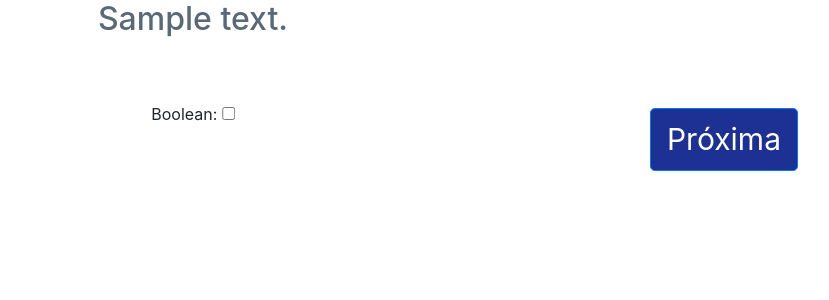
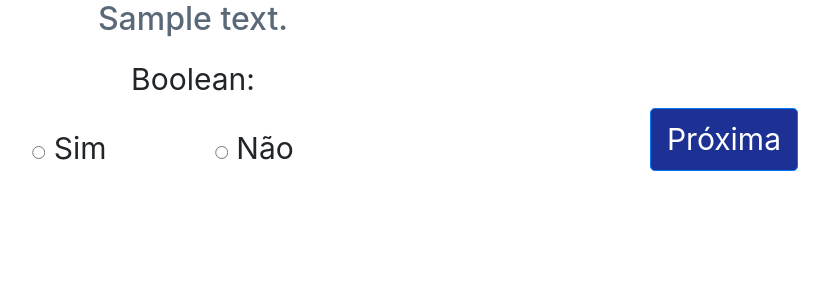
Before and after one commit to pi2-fga/201901-TriagemHospitalar-HospitalTriage, a Django app: template triage/templates/triage/boolean_question.html in a window 1280 px wide. Shown: the part 89-389 px from the top of the page, without its empty margins (447-1276 px from the left). Run offline with Django 3.2, Linux system fonts and the light colour scheme; tables that the repository leaves empty hold one stand-in row (values such as "Sample post"); the template is opened without the code that fills it: values that come from a table or form of the project are taken from there, most other values are stand-ins (such as "Sample title", 1, 10 or a date in 2020); some libraries are stand-ins or nearby versions.

Commit message:
Change check button to a radio select in boolean choice

```diff
--- a/triage/forms.py
+++ b/triage/forms.py
@@ -1,4 +1,5 @@
 from django import forms
+from django.utils.translation import ugettext_lazy as _
 
 
 class TextForm(forms.Form):
@@ -6,5 +7,9 @@ class TextForm(forms.Form):
                               widget=forms.Textarea)
 
 
+BOOL_CHOICES = ((_('Sim'), _('Sim')), (_('Não'), _('Não')))
+
+
 class BooleanForm(forms.Form):
-    boolean = forms.BooleanField(required=True)
+    boolean = forms.ChoiceField(required=True, choices=BOOL_CHOICES,
+                                widget=forms.RadioSelect)
--- a/triage/routes.py
+++ b/triage/routes.py
@@ -72,7 +72,7 @@ def boolean_question(request, triage):
         form = BooleanForm(request.POST)
         if form.is_valid():
             answer = form.cleaned_data['boolean']
-            next_question = make_bot_request(str(answer), triage)
+            next_question = make_bot_request(answer, triage)
             return redirect_by_type(next_question, triage)
     form.fields['boolean'].label = triage.next_question
     return render(request, 'triage/boolean_question.html', {'form': form})
--- /dev/null
+++ b/triage/static/css/pages/boolean_question.css
@@ -0,0 +1,12 @@
+#id_boolean {
+  list-style: none;
+}
+
+#id_boolean li{
+  display: inline;
+  padding-right: 100px;
+}
+
+.content{
+  font-size:  var(--large-font);
+}
--- a/triage/templates/base.html
+++ b/triage/templates/base.html
@@ -10,6 +10,7 @@
     <link rel="stylesheet" href="{% static 'css/pages/pain_scale.css' %}">
     <link rel="stylesheet" href="{% static 'css/pages/centralize_content.css' %}">
     <link rel="stylesheet" href="{% static 'css/pages/text_question.css' %}">
+    <link rel="stylesheet" href="{% static 'css/pages/boolean_question.css' %}">
   {% endblock %}
 
   {% block javascript %}
```
